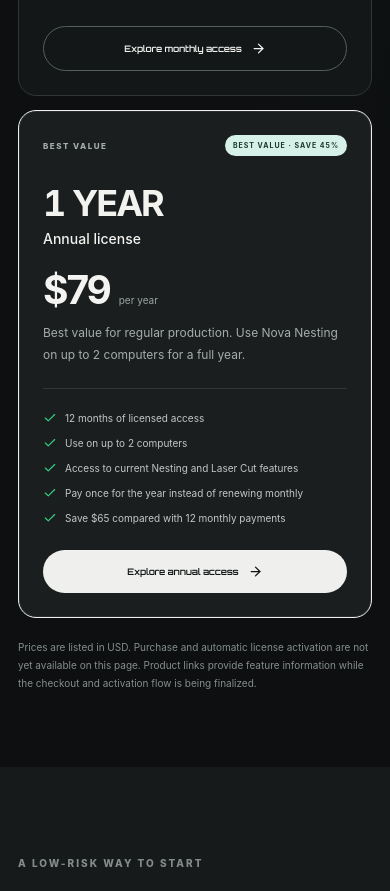
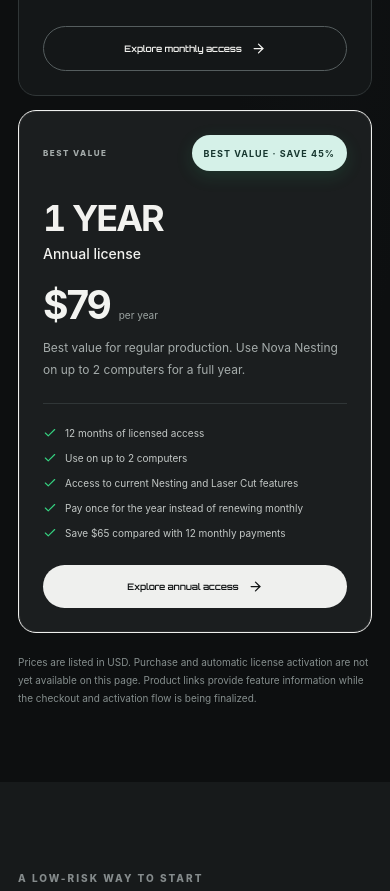
Before and after one commit to phamxuandoan3163-hue/nest-pro-web, a Next.js app: page /license in a window 390 px wide. Shown: the part 1940-2831 px from the top of the page. Built offline with nearby package versions, Linux system fonts and the light colour scheme.

Commit message:
Emphasize annual plan best-value badge

```diff
--- a/app/globals.css
+++ b/app/globals.css
@@ -1337,3 +1337,28 @@
   stroke:#35d07f!important;
   flex-shrink:0;
 }
+
+
+/* Make the annual-plan value badge unmistakable without overwhelming the card */
+.license-page .license-card-featured .license-card-top>b{
+  font-size:11px!important;
+  letter-spacing:1.05px!important;
+  line-height:1.25;
+  padding:13px 17px!important;
+  border-radius:999px;
+  min-height:42px;
+  display:inline-flex;
+  align-items:center;
+  justify-content:center;
+  box-shadow:0 5px 18px rgba(53,208,127,.14);
+  transform:scale(1.08);
+  transform-origin:right center;
+}
+@media(max-width:700px){
+  .license-page .license-card-featured .license-card-top>b{
+    font-size:9px!important;
+    padding:10px 12px!important;
+    min-height:36px;
+    transform:none;
+  }
+}
```
